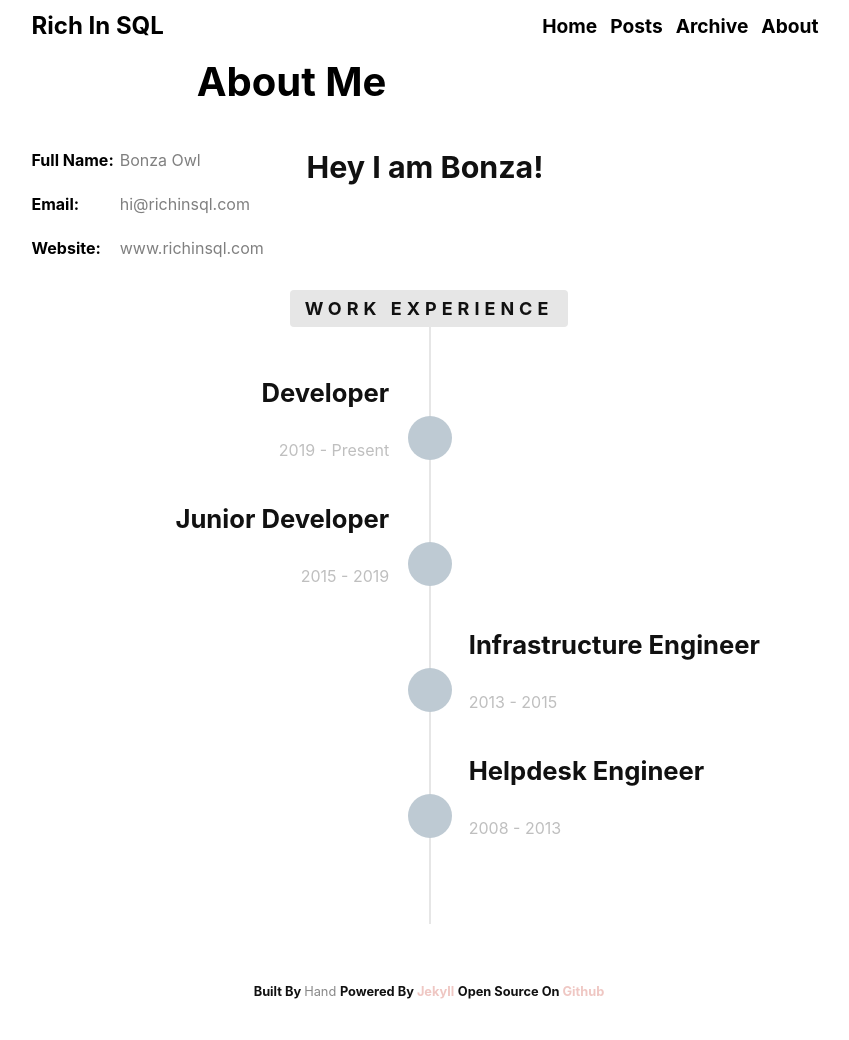
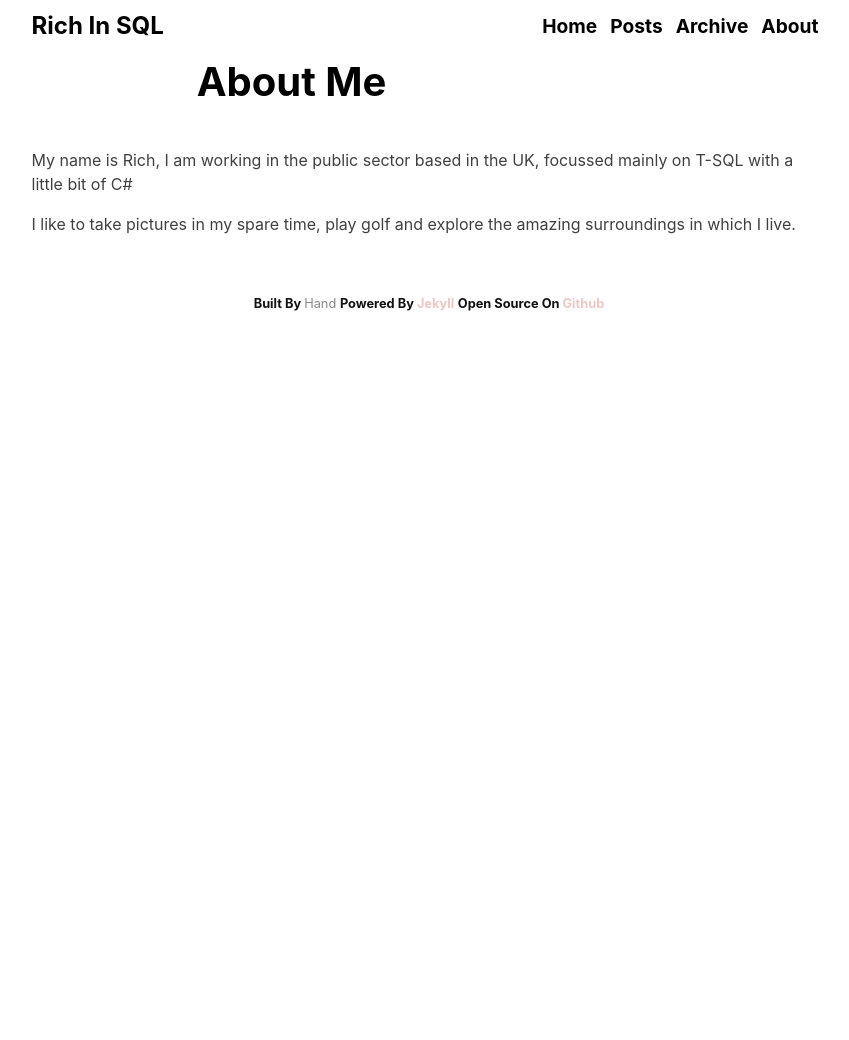
Before and after one commit to BonzaOwl/CodeNameOwl, a Jekyll site: the page built from about.md, in a window 1280 px wide. Shown: the whole page, without its empty margins (211-1060 px from the left). Built offline with Jekyll 4.4.1, drawn with Linux system fonts in a browser that asks for light colours; nearby versions of some CDN libraries; after the commit the page ends 900 px from its top, so only the background shows below that.

Commit message:
Update aboutme.html
Updated the about page

```diff
--- a/_layouts/aboutme.html
+++ b/_layouts/aboutme.html
@@ -14,88 +14,13 @@
                     <h2>About Me</h2>
                 </div>
             </div>
-            <div class="row">
-                <div class="col-md-4">
-                    <ul class="info">
-                        <li><span class="first-block">Full Name:</span><span class="second-block">Bonza Owl</span></li>
-                        <li><span class="first-block">Email:</span><span class="second-block">hi@richinsql.com</span>
-                        </li>
-                        <li><span class="first-block">Website:</span><span
-                                class="second-block">www.richinsql.com</span></li>
-                    </ul>
-                </div>
-                <div class="col-md-8">
-                    <h2>Hey I am Bonza!</h2>
-                    <p>
-                        <ul class="fh5co-social-icons">
-                            <li><a href="#"><i class="icon-twitter2"></i></a></li>
-                            <li><a href="#"><i class="icon-facebook3"></i></a></li>
-                            <li><a href="#"><i class="icon-linkedin2"></i></a></li>
-                            <li><a href="#"><i class="icon-dribbble2"></i></a></li>
-                        </ul>
-                    </p>
-                </div>
-            </div>
         </div>
         <div class="container">
             <div class="row">
                 <div class="col-md-12 col-md-offset-0">
-                    <ul class="timeline">
-                        <li class="timeline-heading text-center">
-                            <div>
-                                <h3>Work Experience</h3>
-                            </div>
-                        </li>
-                        <li class="timeline-unverted">
-                            <div class="timeline-badge"></div>
-                            <div class="timeline-panel">
-                                <div class="timeline-heading">
-                                    <h3 class="timeline-title">Developer</h3>
-                                    <span class="company">2019 - Present</span>
-                                </div>
-                                <div class="timeline-body">
+                    <p>My name is Rich, I am working in the public sector based in the UK, focussed mainly on T-SQL with a little bit of C#</p>
 
-                                </div>
-                            </div>
-                        </li>
-                        <li class="timeline-unverted">
-                            <div class="timeline-badge"></div>
-                            <div class="timeline-panel">
-                                <div class="timeline-heading">
-                                    <h3 class="timeline-title">Junior Developer</h3>
-                                    <span class="company">2015 - 2019</span>
-                                </div>
-                                <div class="timeline-body">
-
-                                </div>
-                            </div>
-                        </li>
-                        <li class="timeline-inverted">
-                            <div class="timeline-badge"></div>
-                            <div class="timeline-panel">
-                                <div class="timeline-heading">
-                                    <h3 class="timeline-title">Infrastructure Engineer</h3>
-                                    <span class="company">2013 - 2015</span>
-                                </div>
-                                <div class="timeline-body">
-
-                                </div>
-                            </div>
-                        </li>
-                        <li class="timeline-inverted">
-                            <div class="timeline-badge"></div>
-                            <div class="timeline-panel">
-                                <div class="timeline-heading">
-                                    <h3 class="timeline-title">Helpdesk Engineer</h3>
-                                    <span class="company">2008 - 2013</span>
-                                </div>
-                                <div class="timeline-body">
-
-                                </div>
-                            </div>
-                        </li>
-                        <br>
-                    </ul>
+                    <p>I like to take pictures in my spare time, play golf and explore the amazing surroundings in which I live.</p>
                 </div>
             </div>
         </div>
```
